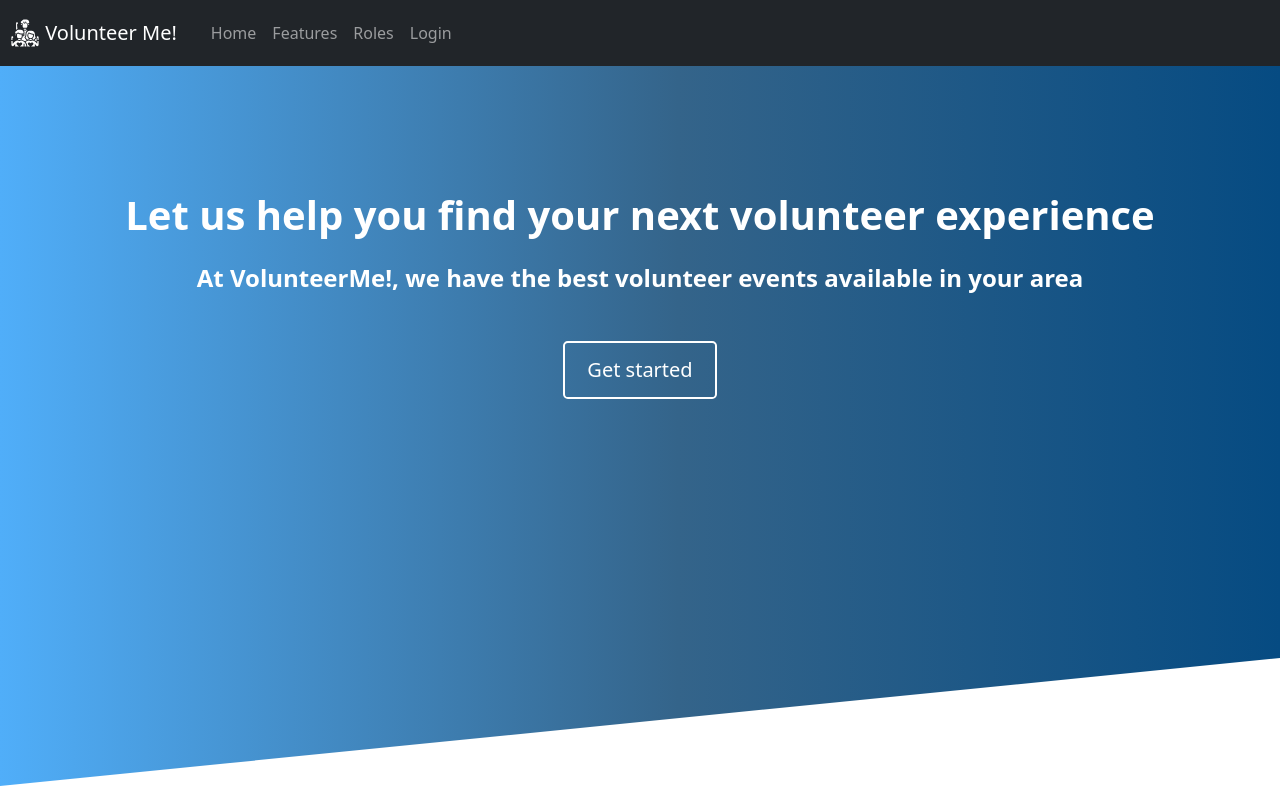
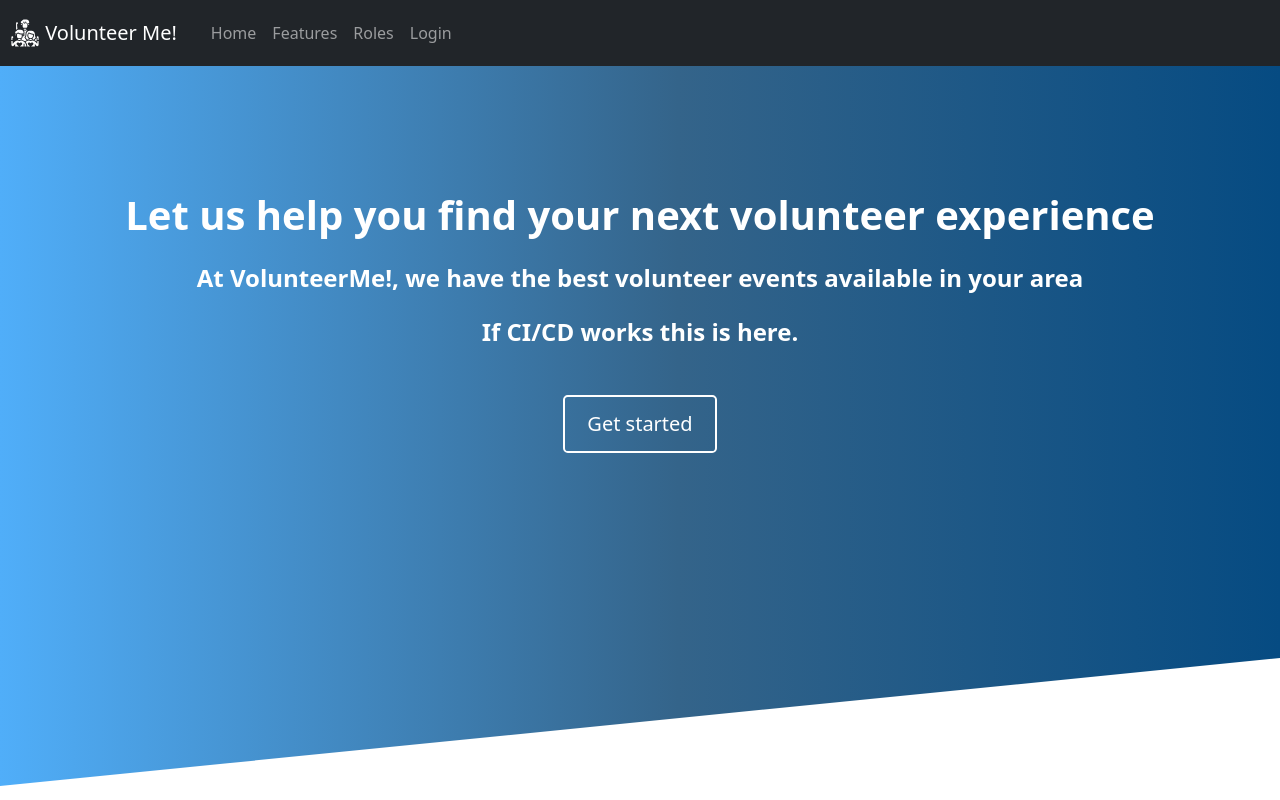
Before and after one commit to mike-matera/volunteer-me-capstone, a Next.js app: page /login in a window 1280 px wide. Built offline with nearby package versions, Linux system fonts and the light colour scheme.

Commit message:
Testing CI/CD pipeline.

```diff
--- a/pages/login.js
+++ b/pages/login.js
@@ -13,6 +13,7 @@ export default function Login(props) {
                 <h4>
                  At VolunteerMe!, we have the best volunteer events available in your area
                 </h4>
+                <h4>If CI/CD works this is here.</h4>
                 <div className="text-center mt-5">
                     <a href="/loginForm" className="btn btn-primary btn-lg outline">Get started</a>
                 </div>
```
